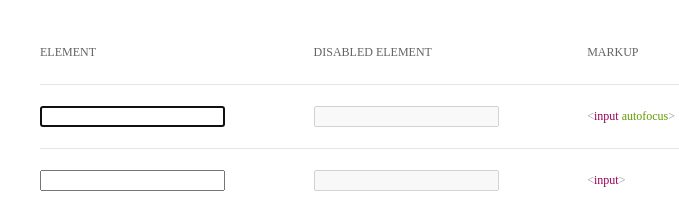
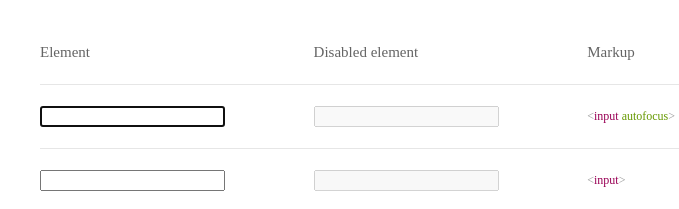
Before and after one commit to joshuajenkins/nativeformelements, a website: page index.html in a window 1280 px wide. Shown: the top 209 px of the page, 296-975 px from the left. Drawn offline with nearby package versions, Linux system fonts and the light colour scheme.

Commit message:
Slightly less ugly type v2

```diff
--- a/css/style.scss
+++ b/css/style.scss
@@ -166,11 +166,10 @@ pre, code {
 
       li {
         padding: 0;
-        font-size: $fontSize-small;
+        font-size: $fontSize;
         font-weight: 200;
         font-family: $font-sans;
         color: $color-medium;
-        text-transform: uppercase;
         line-height: $baseline;
       }
     }
```
Also changed, not shown: css/style.css.
